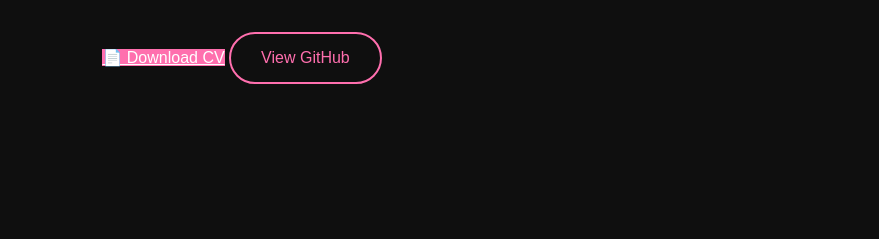
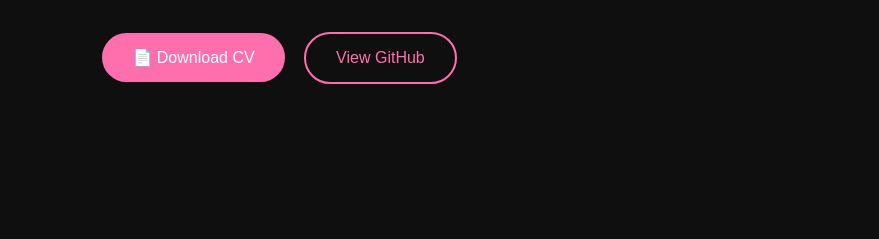
Before and after one commit to Melo-art-coder/MELODY-bio, a plain HTML site: page index.html in a window 1280 px wide. Shown: the part 561-800 px from the top of the page, 0-879 px from the left. Drawn offline with Linux system fonts and the light colour scheme.

Commit message:
Change CV download link to a button
Replaced anchor link with button for downloading CV.

```diff
--- a/index.html
+++ b/index.html
@@ -64,7 +64,9 @@
 
         <div class="hero-buttons">
 
-            <a href="Melody-CV.pdf" class="btn-primary" target="_blank">📄 Download CV</a>
+            <button class="btn-primary" onclick="window.open('Melody-CV.pdf', '_blank')">
+    📄 Download CV
+            </button>
 
             <button class="btn-secondary" onclick="window.open('https://github.com/melo-art-coder','_blank')">
     View GitHub
```
